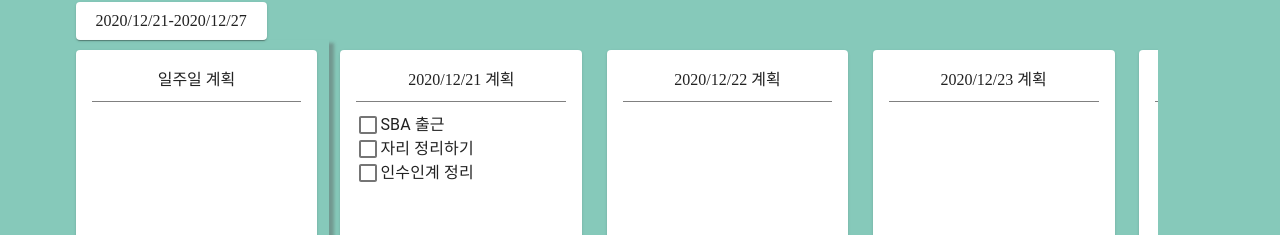
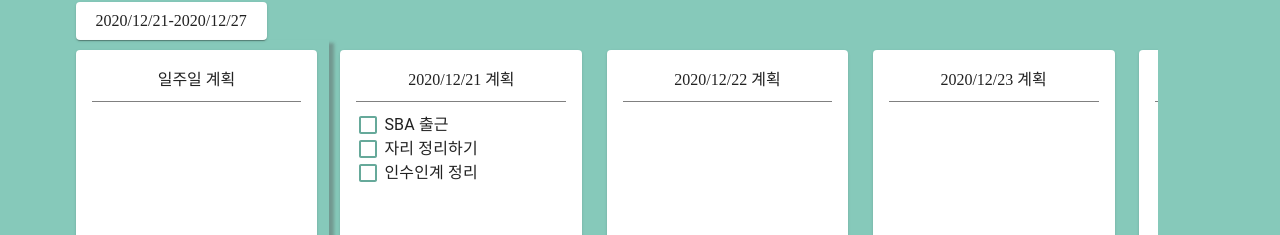
Before and after one commit to bucketressi/Planning, a React (Create React App) app in the folder source/frontend/: page / in a window 1280 px wide. Shown: the part 136-371 px from the top of the page. Built offline with nearby package versions, Linux system fonts and the light colour scheme.

Commit message:
action test

```diff
--- a/source/frontend/src/scss/_card.scss
+++ b/source/frontend/src/scss/_card.scss
@@ -11,6 +11,10 @@
 	.card-content{
 		.plan-row{
 			display: flex;
+			&>span{
+				margin-right: 4px;
+				color: #66a99a;
+			}
 		}
 	}
 }
```
